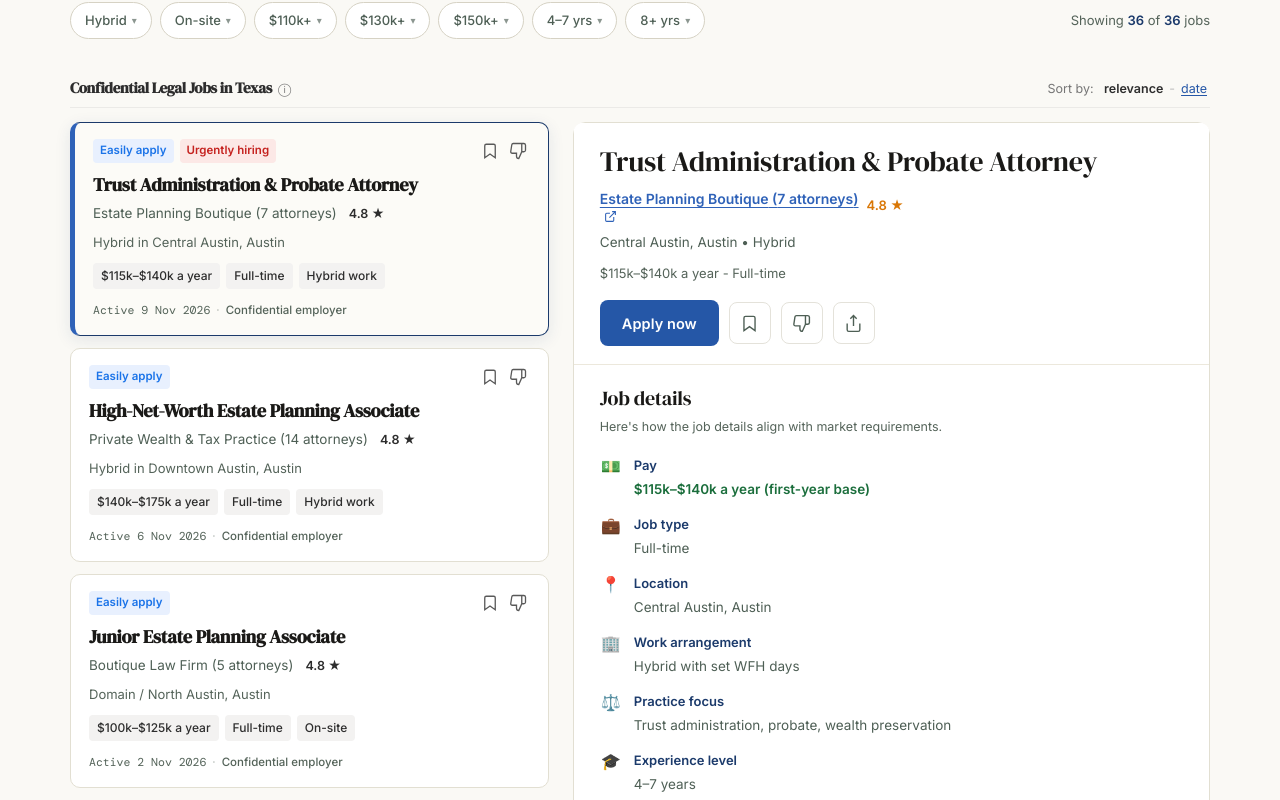
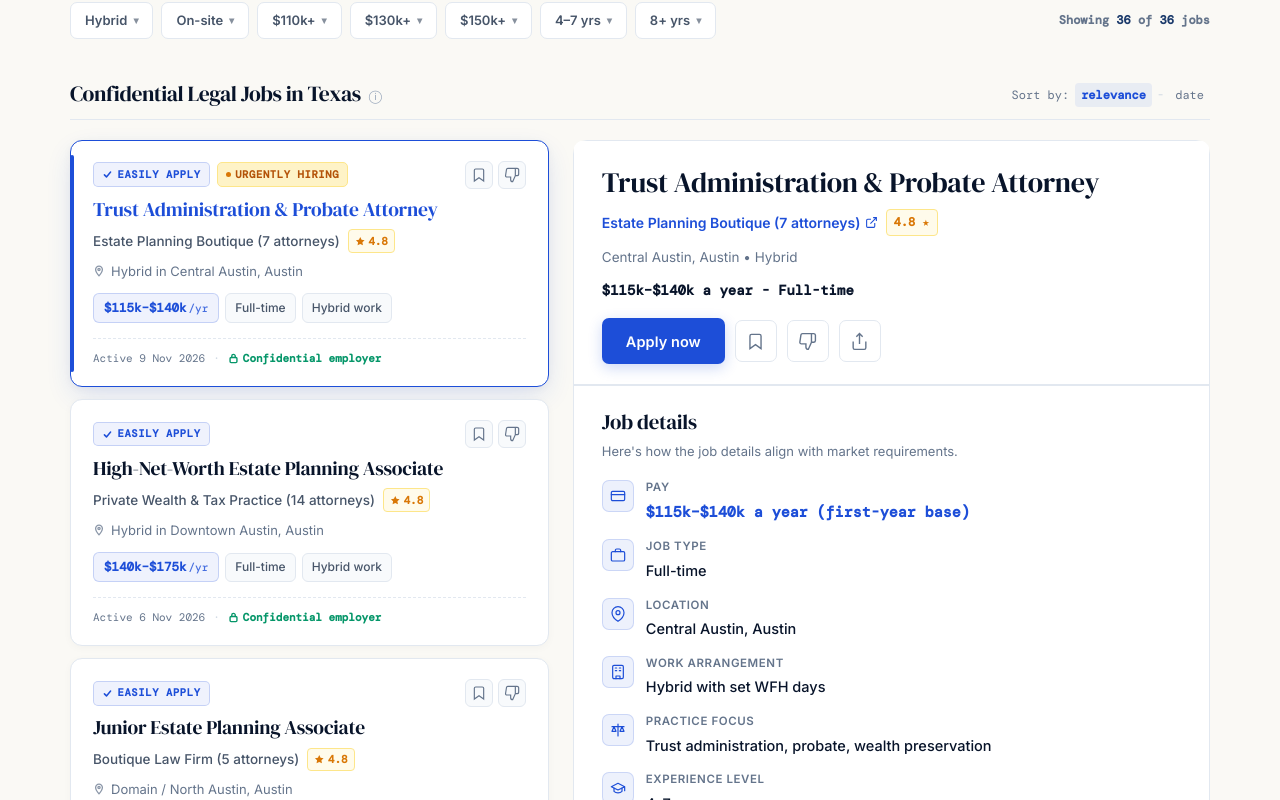
Before and after one commit to nshekhawat153-star/orientplacment2026, a Next.js app: page /jobs in a window 1280 px wide. Shown: the part 460-1260 px from the top of the page. Built offline with nearby package versions, Linux system fonts and the light colour scheme.

Commit message:
feat(jobs): redesign job cards and detail pane to match homepage luxury aesthetic

```diff
--- a/src/components/JobCard.tsx
+++ b/src/components/JobCard.tsx
@@ -64,10 +64,18 @@ export function JobCard({
         <div className="feed-card-badge-row">
           <div className="feed-badges-left">
             {(j.easilyApply || true) && (
-              <span className="indeed-badge-easily-apply">Easily apply</span>
+              <span className="indeed-badge-easily-apply">
+                <svg viewBox="0 0 16 16" width="11" height="11" fill="none" stroke="currentColor" strokeWidth="2.2" strokeLinecap="round" strokeLinejoin="round" aria-hidden="true">
+                  <polyline points="3.5 8.5 6.5 11.5 12.5 4.5" />
+                </svg>
+                Easily apply
+              </span>
             )}
             {j.urgentlyHiring && (
-              <span className="indeed-badge-urgently-hiring">Urgently hiring</span>
+              <span className="indeed-badge-urgently-hiring">
+                <span className="urgent-dot" />
+                Urgently hiring
+              </span>
             )}
           </div>
           <div className="feed-card-actions-right">
@@ -80,7 +88,7 @@ export function JobCard({
               }}
               title="Save job"
             >
-              <svg viewBox="0 0 24 24" width="18" height="18" fill="none" stroke="currentColor" strokeWidth="1.75">
+              <svg viewBox="0 0 24 24" width="16" height="16" fill="none" stroke="currentColor" strokeWidth="1.75">
                 <path d="M19 21l-7-5-7 5V5a2 2 0 0 1 2-2h10a2 2 0 0 1 2 2z" />
               </svg>
             </button>
@@ -93,7 +101,7 @@ export function JobCard({
               }}
               title="Not interested"
             >
-              <svg viewBox="0 0 24 24" width="18" height="18" fill="none" stroke="currentColor" strokeWidth="1.75">
+              <svg viewBox="0 0 24 24" width="16" height="16" fill="none" stroke="currentColor" strokeWidth="1.75">
                 <path d="M10 15v4a3 3 0 0 0 3 3l4-9V2H5.72a2 2 0 0 0-2 1.7l-1.38 9a2 2 0 0 0 2 2.3zm7-13h2.67A2.31 2.31 0 0 1 22 4v7a2.31 2.31 0 0 1-2.33 2H17" />
               </svg>
             </button>
@@ -108,23 +116,32 @@ export function JobCard({
         {/* FIRM & RATING */}
         <div className="feed-card-firm">
           <span>{j.firmType} ({j.firmSize})</span>
-          <span className="firm-star-rating">4.8 ★</span>
+          <span className="firm-star-rating">
+            <svg viewBox="0 0 16 16" width="10.5" height="10.5" fill="currentColor" aria-hidden="true">
+              <path d="M8 1.5l2 4.2 4.6.7-3.3 3.2.8 4.6L8 12l-4.1 2.2.8-4.6-3.3-3.2 4.6-.7L8 1.5z" />
+            </svg>
+            4.8
+          </span>
         </div>
 
         {/* LOCATION */}
         <div className="feed-card-location">
+          <svg viewBox="0 0 16 16" width="12" height="12" fill="none" stroke="currentColor" strokeWidth="1.75" strokeLinecap="round" strokeLinejoin="round" aria-hidden="true" style={{ flexShrink: 0, opacity: 0.75 }}>
+            <path d="M8 1.5a4.5 4.5 0 0 0-4.5 4.5c0 3.375 4.5 8.5 4.5 8.5s4.5-5.125 4.5-8.5A4.5 4.5 0 0 0 8 1.5z" />
+            <circle cx="8" cy="6" r="1.5" />
+          </svg>
           <span>{j.mode === "hybrid" ? "Hybrid in " : ""}{j.area}, {city ? city.name : j.city}</span>
         </div>
 
         {/* SALARY & WORK TYPE PILLS */}
         <div className="feed-card-tags">
-          <span className="feed-tag-gray-pill">
-            <Mark>{fmt.range(j.band)} a year</Mark>
+          <span className="feed-tag-salary-pill">
+            <Mark>{fmt.range(j.band)}</Mark> <span className="feed-tag-yr">/yr</span>
           </span>
-          <span className="feed-tag-gray-pill">
+          <span className="feed-tag-pill">
             Full-time
           </span>
-          <span className="feed-tag-gray-pill">
+          <span className="feed-tag-pill">
             {j.mode === "on-site" ? "On-site" : "Hybrid work"}
           </span>
         </div>
@@ -133,7 +150,13 @@ export function JobCard({
         <div className="feed-card-footer">
           <span className="feed-posted">Active {fmt.date(j.posted)}</span>
           <span className="feed-dot">·</span>
-          <span className="feed-confidential">Confidential employer</span>
+          <span className="feed-confidential">
+            <svg viewBox="0 0 16 16" width="11" height="11" fill="none" stroke="currentColor" strokeWidth="2" strokeLinecap="round" strokeLinejoin="round" aria-hidden="true">
+              <rect x="3" y="6.5" width="10" height="7.5" rx="1.5" />
+              <path d="M5.5 6.5V4.5a2.5 2.5 0 0 1 5 0v2" />
+            </svg>
+            Confidential employer
+          </span>
         </div>
       </article>
     );
--- a/src/components/JobDetailPane.tsx
+++ b/src/components/JobDetailPane.tsx
@@ -153,7 +153,12 @@ export function JobDetailPane({ job, onCloseMobile }: JobDetailPaneProps) {
 
           <div className="clean-facts-list">
             <div className="fact-item">
-              <span className="fact-icon">💵</span>
+              <span className="fact-icon">
+                <svg viewBox="0 0 24 24" width="16" height="16" fill="none" stroke="currentColor" strokeWidth="1.8" strokeLinecap="round" strokeLinejoin="round" aria-hidden="true">
+                  <rect x="2" y="5" width="20" height="14" rx="2" />
+                  <line x1="2" y1="10" x2="22" y2="10" />
+                </svg>
+              </span>
               <div className="fact-content">
                 <span className="fact-title">Pay</span>
                 <span className="fact-value fact-pay-highlight">
@@ -163,7 +168,12 @@ export function JobDetailPane({ job, onCloseMobile }: JobDetailPaneProps) {
             </div>
 
             <div className="fact-item">
-              <span className="fact-icon">💼</span>
+              <span className="fact-icon">
+                <svg viewBox="0 0 24 24" width="16" height="16" fill="none" stroke="currentColor" strokeWidth="1.8" strokeLinecap="round" strokeLinejoin="round" aria-hidden="true">
+                  <rect x="2" y="7" width="20" height="14" rx="2" />
+                  <path d="M16 7V5a2 2 0 0 0-2-2h-4a2 2 0 0 0-2 2v2" />
+                </svg>
+              </span>
               <div className="fact-content">
                 <span className="fact-title">Job type</span>
                 <span className="fact-value">Full-time</span>
@@ -171,7 +181,12 @@ export function JobDetailPane({ job, onCloseMobile }: JobDetailPaneProps) {
             </div>
 
             <div className="fact-item">
-              <span className="fact-icon">📍</span>
+              <span className="fact-icon">
+                <svg viewBox="0 0 24 24" width="16" height="16" fill="none" stroke="currentColor" strokeWidth="1.8" strokeLinecap="round" strokeLinejoin="round" aria-hidden="true">
+                  <path d="M21 10c0 7-9 13-9 13s-9-6-9-13a9 9 0 0 1 18 0z" />
+                  <circle cx="12" cy="10" r="3" />
+                </svg>
+              </span>
               <div className="fact-content">
                 <span className="fact-title">Location</span>
                 <span className="fact-value">{job.area}, {cityObj?.name || job.city}</span>
@@ -179,7 +194,16 @@ export function JobDetailPane({ job, onCloseMobile }: JobDetailPaneProps) {
             </div>
 
             <div className="fact-item">
-              <span className="fact-icon">🏢</span>
+              <span className="fact-icon">
+                <svg viewBox="0 0 24 24" width="16" height="16" fill="none" stroke="currentColor" strokeWidth="1.8" strokeLinecap="round" strokeLinejoin="round" aria-hidden="true">
+                  <rect x="4" y="2" width="16" height="20" rx="2" />
+                  <path d="M9 22v-4h6v4" />
+                  <line x1="8" y1="6" x2="10" y2="6" />
+                  <line x1="14" y1="6" x2="16" y2="6" />
+                  <line x1="8" y1="10" x2="10" y2="10" />
+                  <line x1="14" y1="10" x2="16" y2="10" />
+                </svg>
+              </span>
               <div className="fact-content">
                 <span className="fact-title">Work arrangement</span>
                 <span className="fact-value">
@@ -189,7 +213,11 @@ export function JobDetailPane({ job, onCloseMobile }: JobDetailPaneProps) {
             </div>
 
             <div className="fact-item">
-              <span className="fact-icon">⚖️</span>
+              <span className="fact-icon">
+                <svg viewBox="0 0 24 24" width="16" height="16" fill="none" stroke="currentColor" strokeWidth="1.8" strokeLinecap="round" strokeLinejoin="round" aria-hidden="true">
+                  <path d="M12 3v18M3 7h18M6 7l-3 7h6L6 7zm12 0l-3 7h6l-3-7z" />
+                </svg>
+              </span>
               <div className="fact-content">
                 <span className="fact-title">Practice focus</span>
                 <span className="fact-value">{job.mix}</span>
@@ -197,7 +225,12 @@ export function JobDetailPane({ job, onCloseMobile }: JobDetailPaneProps) {
             </div>
 
             <div className="fact-item">
-              <span className="fact-icon">🎓</span>
+              <span className="fact-icon">
+                <svg viewBox="0 0 24 24" width="16" height="16" fill="none" stroke="currentColor" strokeWidth="1.8" strokeLinecap="round" strokeLinejoin="round" aria-hidden="true">
+                  <path d="M22 10v6M2 10l10-5 10 5-10 5z" />
+                  <path d="M6 12v5c3 3 9 3 12 0v-5" />
+                </svg>
+              </span>
               <div className="fact-content">
                 <span className="fact-title">Experience level</span>
                 <span className="fact-value">{job.years}</span>
```
Also changed, not shown: src/app/globals.css.
